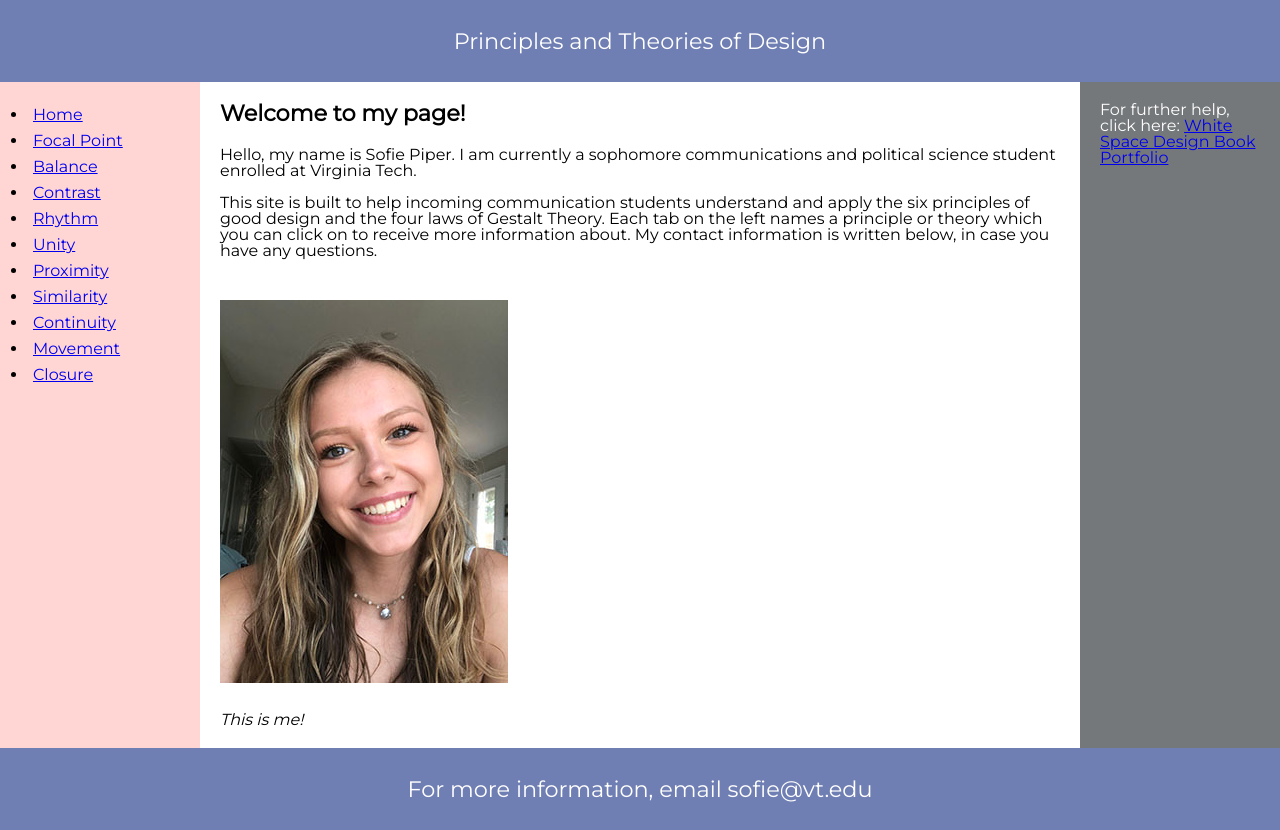
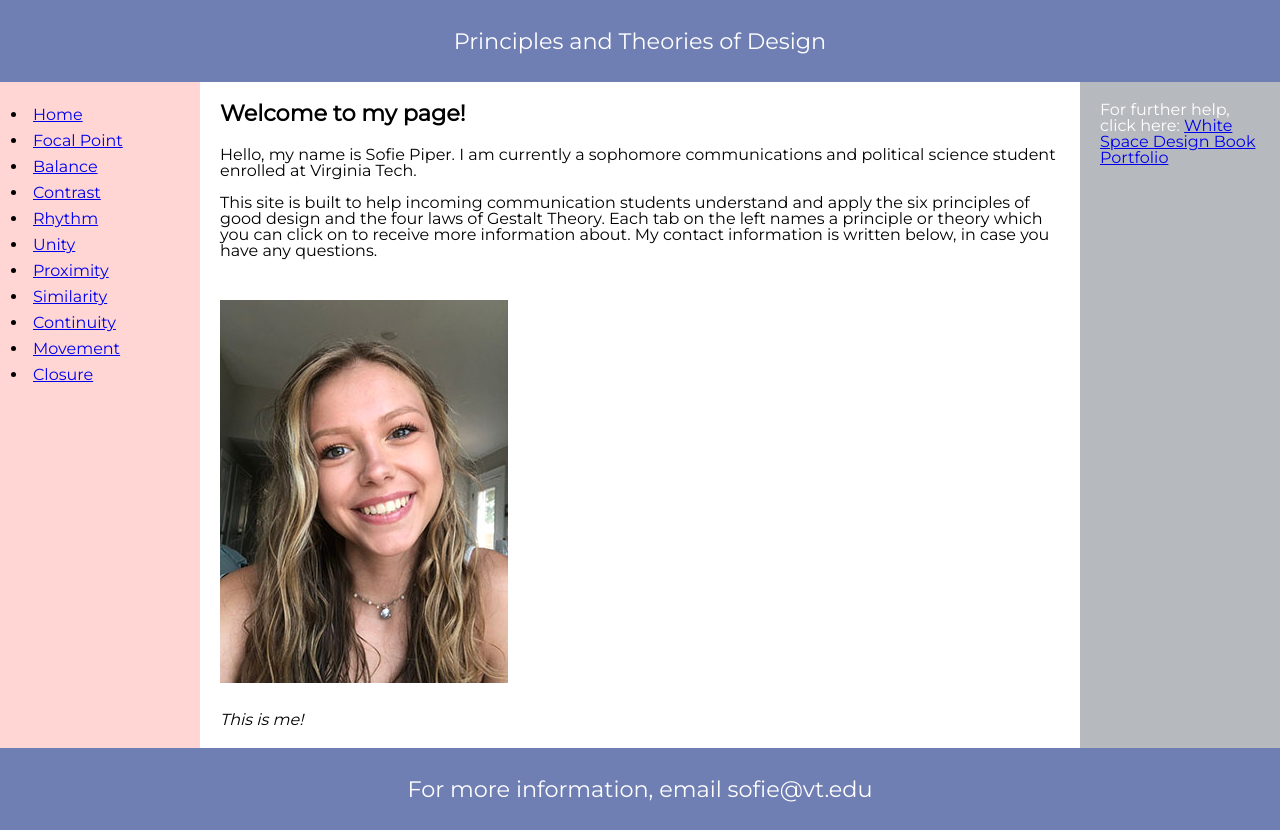
Before and after one commit to sofiepiper/design-principles, a plain HTML site: page index.html in a window 1280 px wide. Drawn offline with Linux system fonts and the light colour scheme.

Commit message:
side tab color change

```diff
--- a/styles.css
+++ b/styles.css
@@ -46,7 +46,7 @@ nav li {
 
 aside {
   padding: 20px;
-  background-color: #75787B;
+  background-color: #B6BABF;
   color: white;
 }
 
```
